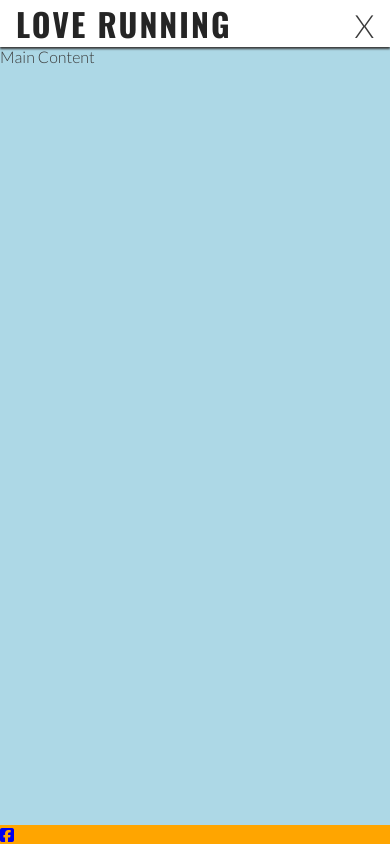
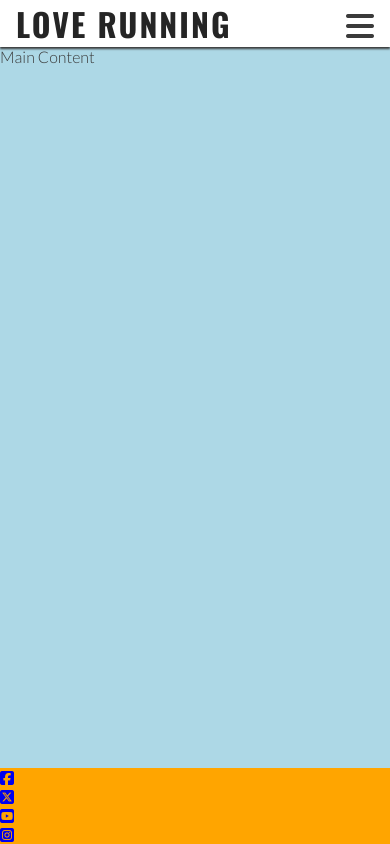
Before and after one commit to Dimitris112/gitpod-1st-testproject, a plain HTML site: page index.html in a window 390 px wide. Drawn offline with nearby package versions, Linux system fonts and the light colour scheme.

Commit message:
Add remaining links to  footer

```diff
--- a/index.html
+++ b/index.html
@@ -25,7 +25,9 @@
             <h1 id="logo">Love Running</h1>
         </a>
         <input type="checkbox" id="nav-toggle" name="nav-toggle">
-        <label for="nav-toggle" class="nav-toggle-label">X</label>
+        <label for="nav-toggle" class="nav-toggle-label">
+            <i class="fa-solid fa-bars"></i>
+        </label>
         <nav>
             <ul id='menu'>
                 <li> <a href="" class="active">Home</a></li>
@@ -42,7 +44,17 @@
     <footer>
         <ul>
             <li><a href="https://www.facebook.com/" target="_blank" rel="noopener"
-                    aria-label="Visit our Facebook page (opens in a new tab)"><i class="fa-brands fa-square-facebook"></i></a></li>
+                    aria-label="Visit our Facebook page (opens in a new tab)"><i
+                        class="fa-brands fa-square-facebook"></i></a></li>
+            <li><a href="https://twitter.com/" target="_blank" rel="noopener"
+                    aria-label="Visit our Twitter page (opens in a new tab)"><i
+                        class="fa-brands fa-square-x-twitter"></i></a></li>
+            <li><a href="https://youtube.com/" target="_blank" rel="noopener"
+                    aria-label="Visit our YouTube page (opens in a new tab)"><i
+                    class="fa-brands fa-square-youtube"></i></a></li>
+            <li><a href="https://instagram.com/" target="_blank" rel="noopener"
+                        aria-label="Visit our Instagram page (opens in a new tab)"><i
+                        class="fa-brands fa-square-instagram"></i></a></li>
 
         </ul>
     </footer>
```
